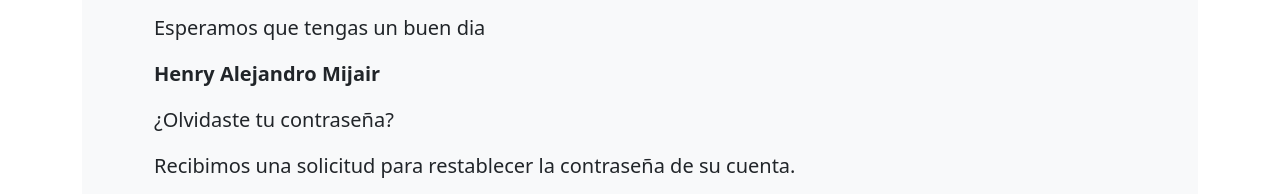
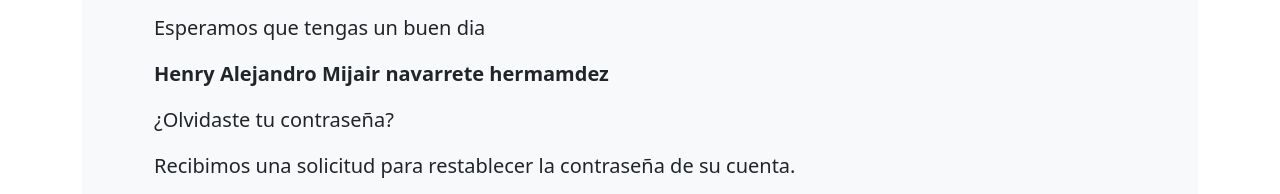
Before and after one commit to henryxhdezcruz/servidor_nodejs_email_amantoli, a website: page reset_password.html in a window 1280 px wide. Shown: the part 183-377 px from the top of the page. Drawn offline with nearby package versions, Linux system fonts and the light colour scheme.

Commit message:
Update reset_password.html
hola henry

```diff
--- a/reset_password.html
+++ b/reset_password.html
@@ -19,7 +19,7 @@
           <div class="container ps-5">
             <p class="lead">Hola</p>
             <p class="lead">Esperamos que tengas un buen dia</p>
-            <p class="fw-bold lead">Henry Alejandro Mijair </p>
+            <p class="fw-bold lead">Henry Alejandro Mijair navarrete hermamdez  </p>
             <p class="lead">¿Olvidaste tu contraseña?</p>
             <p class="lead">Recibimos una solicitud para restablecer la contraseña de su cuenta.</p>
             <p class="lead">Para restablecer su contraseña inglese el siguiente código en la aplicación móvil Amantoli.</p>
```
